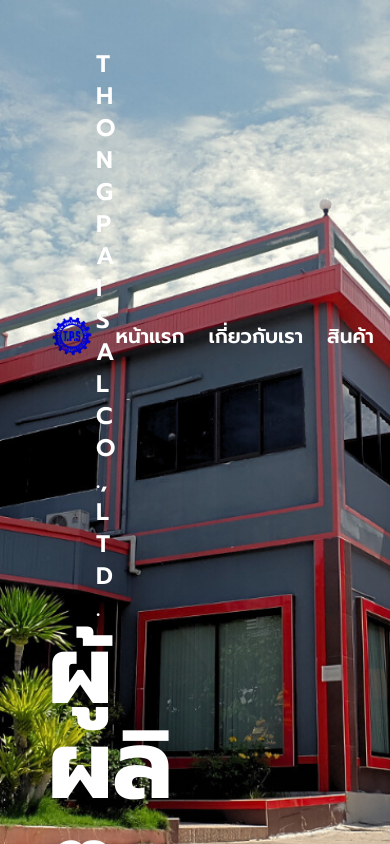
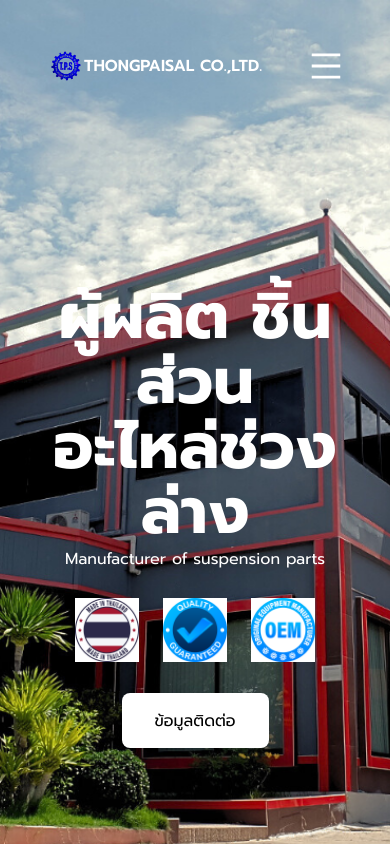
Before and after one commit to baskittisak/thongpaisal, a Next.js app: page / in a window 390 px wide. Built offline with nearby package versions, Linux system fonts and the light colour scheme.

Commit message:
[UPDATE] responsive cover

```diff
--- a/src/components/Home/Cover.tsx
+++ b/src/components/Home/Cover.tsx
@@ -1,17 +1,25 @@
 "use client";
+import { useEffect, useState } from "react";
+import { Space, Typography } from "antd";
 import Image from "next/image";
 import styled from "styled-components";
-import { Space, Typography } from "antd";
 import Box from "@/components/Box";
+import NavBar from "./Navbar";
 
 const { Title, Text } = Typography;
+
+interface SizingProps {
+  logo: number;
+  image: number;
+  text: React.ComponentProps<typeof Typography.Title>["level"];
+}
 
 const FullScreenWrapper = styled.div`
   position: relative;
   width: 100vw;
   height: 100vh;
   overflow: hidden;
-  padding: 48px;
+  padding: 48px 48px 96px 48px;
 
   .ant-typography {
     color: #fff !important;
@@ -40,30 +48,25 @@
     display: block;
     line-height: 60px;
   }
-`;
 
-const Nav = styled(Space)`
-  white-space: pre;
-
-  .ant-typography {
-    cursor: pointer;
-    position: relative;
-    display: inline-block;
+  @media (max-width: 1270px) {
+    width: 70%;
   }
 
-  .ant-typography::after {
-    content: "";
-    position: absolute;
-    bottom: 0;
-    left: 50%;
-    width: 0;
-    height: 2px;
-    background-color: #fff;
-    transition: width 0.3s ease-in-out;
-    transform: translateX(-50%);
+  @media (max-width: 1024px) {
+    .title {
+      font-size: 4rem;
+      line-height: 65px;
+    }
+
+    .subtitle {
+      font-size: 1rem;
+      line-height: 30px;
+    }
   }
 
-  .ant-typography:hover::after {
+  @media (max-width: 768px) {
+    text-align: center;
     width: 100%;
   }
 `;
@@ -81,10 +84,50 @@
   border-radius: 8px;
   width: 40%;
   height: 65px;
-  font-size: 24px;
+  font-size: 1.5rem;
+
+  @media (max-width: 1024px) {
+    font-size: 1rem;
+    height: 55px;
+    width: 30%;
+  }
+
+  @media (max-width: 768px) {
+    margin: auto;
+    width: 50%;
+  }
 `;
 
 export default function Cover() {
+  const [sizing, setSizing] = useState<SizingProps>({
+    logo: 48,
+    image: 80,
+    text: 3,
+  });
+
+  useEffect(() => {
+    const updateDrawerWidth = () => {
+      if (window.innerWidth <= 768) {
+        setSizing({
+          logo: 36,
+          image: 64,
+          text: 5,
+        });
+      } else {
+        setSizing({
+          logo: 48,
+          image: 80,
+          text: 3,
+        });
+      }
+    };
+
+    updateDrawerWidth();
+    window.addEventListener("resize", updateDrawerWidth);
+
+    return () => window.removeEventListener("resize", updateDrawerWidth);
+  }, []);
+
   return (
     <FullScreenWrapper>
       <BackgroundImage
@@ -98,18 +141,13 @@
           <Box $align="center" $cursor="pointer">
             <Image
               src="/icons/icon-logo.png"
-              width={48}
-              height={48}
+              width={sizing.logo}
+              height={sizing.logo}
               alt="thongpaisal"
             />
-            <Title level={3}>THONGPAISAL CO.,LTD.</Title>
+            <Title level={sizing.text}>THONGPAISAL CO.,LTD.</Title>
           </Box>
-          <Nav size="large">
-            <Title level={4}>หน้าแรก</Title>
-            <Title level={4}>เกี่ยวกับเรา</Title>
-            <Title level={4}>สินค้า</Title>
-            <Title level={4}>ติดต่อเรา</Title>
-          </Nav>
+          <NavBar />
         </Box>
         <TextOverlay>
           <Title className="title">ผู้ผลิต ชิ้นส่วน</Title>
@@ -118,20 +156,20 @@
           <ImageContainer size="large">
             <Image
               src="/icons/icon-made-in-thailand.png"
-              width={80}
-              height={80}
+              width={sizing.image}
+              height={sizing.image}
               alt="thongpaisal made in thailand"
             />
             <Image
               src="/icons/icon-quality-guaranteed.png"
-              width={80}
-              height={80}
+              width={sizing.image}
+              height={sizing.image}
               alt="thongpaisal quality guaranteed"
             />
             <Image
               src="/icons/icon-oem.png"
-              width={80}
-              height={80}
+              width={sizing.image}
+              height={sizing.image}
               alt="thongpaisal oem"
             />
           </ImageContainer>
--- /dev/null
+++ b/src/components/Home/Navbar.tsx
@@ -0,0 +1,161 @@
+"use client";
+import { useEffect, useState } from "react";
+import { Drawer, Space, Typography } from "antd";
+import { MenuOutlined } from "@ant-design/icons";
+import styled from "styled-components";
+
+const { Title } = Typography;
+
+const Nav = styled(Space)`
+  white-space: pre;
+
+  .ant-typography {
+    cursor: pointer;
+    position: relative;
+    display: inline-block;
+  }
+
+  .ant-typography::after {
+    content: "";
+    position: absolute;
+    bottom: 0;
+    left: 50%;
+    width: 0;
+    height: 2px;
+    background-color: #fff;
+    transition: width 0.3s ease-in-out;
+    transform: translateX(-50%);
+  }
+
+  .ant-typography:hover::after {
+    width: 100%;
+  }
+
+  .active {
+    font-weight: bold;
+
+    &::after {
+      width: 100%;
+    }
+  }
+
+  @media (max-width: 1024px) {
+    display: none;
+  }
+`;
+
+const MenuButton = styled(MenuOutlined)`
+  display: none;
+  cursor: pointer;
+  color: #fff;
+  font-size: 2rem;
+
+  @media (max-width: 1024px) {
+    display: block;
+  }
+`;
+
+const DrawerMenu = styled(Space)`
+  display: flex;
+  flex-direction: column;
+  gap: 20px;
+  text-align: center;
+
+  .ant-typography {
+    cursor: pointer;
+    position: relative;
+    display: inline-block;
+  }
+
+  .ant-typography::after {
+    content: "";
+    position: absolute;
+    bottom: 0;
+    left: 50%;
+    width: 0;
+    height: 2px;
+    background-color: #000;
+    transition: width 0.3s ease-in-out;
+    transform: translateX(-50%);
+  }
+
+  .ant-typography:hover::after {
+    width: 100%;
+  }
+
+  .active {
+    font-weight: bold;
+
+    &::after {
+      width: 100%;
+    }
+  }
+`;
+
+const MENUS = ["หน้าแรก", "เกี่ยวกับเรา", "สินค้า", "ติดต่อเรา"];
+
+export default function NavBar() {
+  const [open, setOpen] = useState<boolean>(false);
+  const [drawerWidth, setDrawerWidth] = useState<string | number>(300);
+  const [activeMenu, setActiveMenu] = useState<string>("หน้าแรก");
+
+  useEffect(() => {
+    const updateDrawerWidth = () => {
+      if (window.innerWidth <= 425) {
+        setDrawerWidth("100%");
+      } else {
+        setDrawerWidth(300);
+      }
+    };
+
+    updateDrawerWidth();
+    window.addEventListener("resize", updateDrawerWidth);
+
+    return () => window.removeEventListener("resize", updateDrawerWidth);
+  }, []);
+
+  return (
+    <>
+      <MenuButton onClick={() => setOpen(true)} />
+
+      <Nav size="large">
+        {MENUS.map((menu) => (
+          <Title
+            key={menu}
+            level={4}
+            className={activeMenu === menu ? "active" : ""}
+            onClick={() => setActiveMenu(menu)}
+          >
+            {menu}
+          </Title>
+        ))}
+      </Nav>
+
+      <Drawer
+        placement="right"
+        onClose={() => setOpen(false)}
+        open={open}
+        width={drawerWidth}
+        styles={{
+          header: { display: "none" },
+        }}
+      >
+        <DrawerMenu>
+          {MENUS.map((menu) => (
+            <Title
+              key={menu}
+              level={5}
+              onClick={() => {
+                setActiveMenu(menu);
+                setOpen(false);
+              }}
+              className={activeMenu === menu ? "active" : ""}
+            >
+              {menu}
+            </Title>
+          ))}
+        </DrawerMenu>
+      </Drawer>
+    </>
+  );
+}
```
